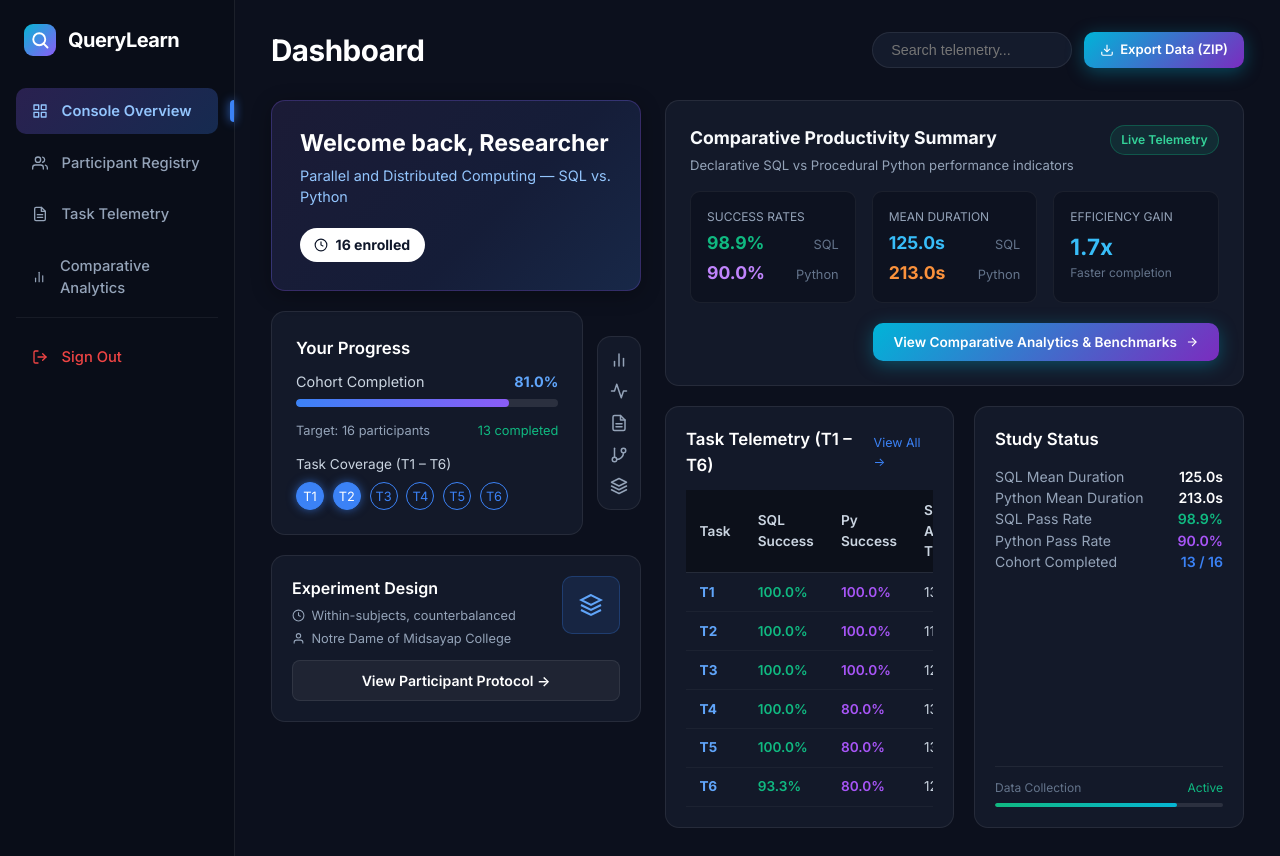
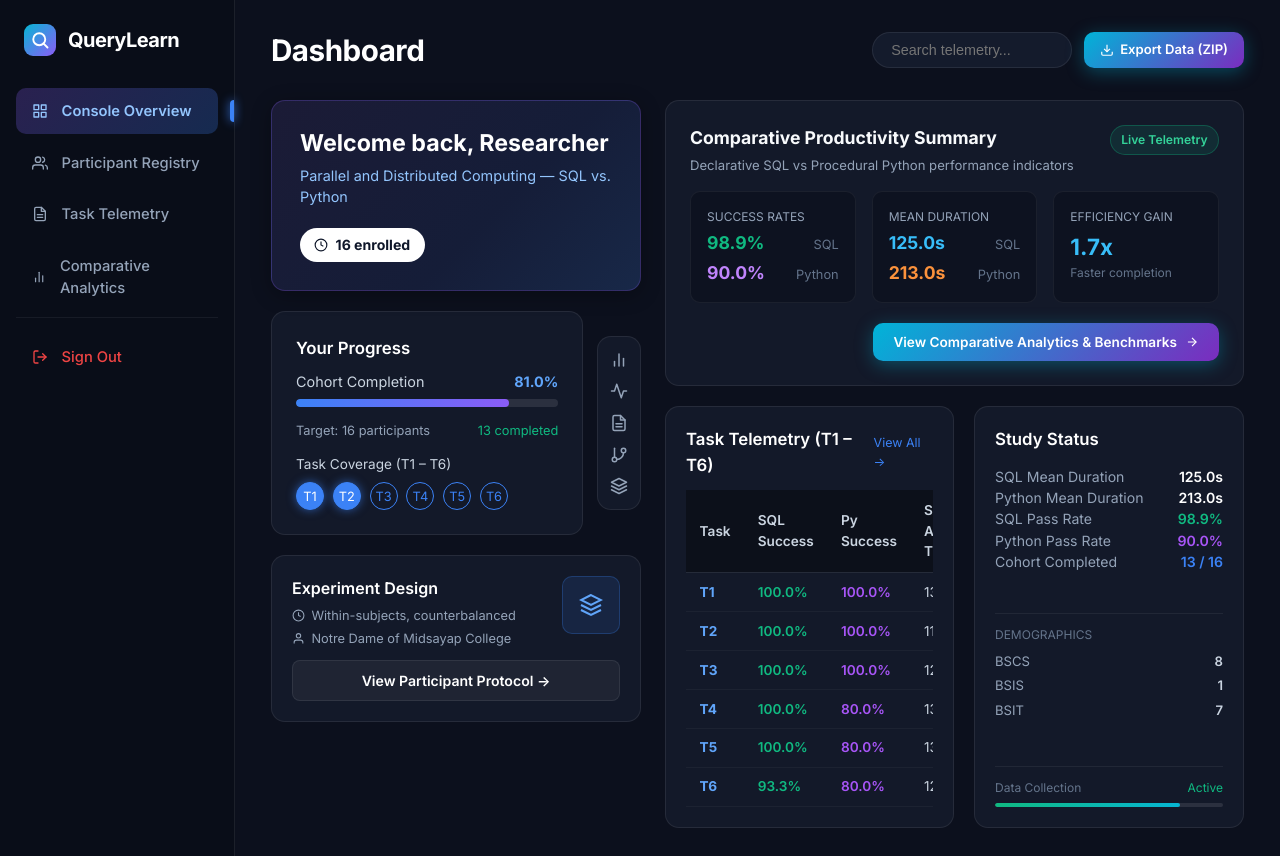
Before and after one commit to DeathKnell837/querylearn, a Flask app: page /dashboard/ in a window 1280 px wide. Run offline with Flask 3, Linux system fonts and the light colour scheme; a user stored in the database is signed in; data comes from the database, SQL or seed files in the repository.

Commit message:
Wire demographics into Study Status card, real progress fill, pilot seed button

```diff
--- a/blueprints/dashboard.py
+++ b/blueprints/dashboard.py
@@ -89,6 +89,10 @@ def overview():
     """)
     recent_participants = [dict(r) for r in cursor.fetchall()]
 
+    # Program demographics
+    cursor.execute("SELECT program, COUNT(*) as count FROM participants GROUP BY program")
+    program_counts = {row['program']: row['count'] for row in cursor.fetchall()}
+
     conn.close()
 
     metrics = {
@@ -102,7 +106,8 @@ def overview():
         "sql_avg_attempts": sql_stats['avg_attempts'],
         "python_avg_attempts": py_stats['avg_attempts'],
         "tasks": list(task_breakdown.values()),
-        "participants": recent_participants
+        "participants": recent_participants,
+        "program_counts": program_counts
     }
 
     return render_template('dashboard/overview.html', m=metrics)
--- a/templates/dashboard/overview.html
+++ b/templates/dashboard/overview.html
@@ -276,15 +276,38 @@
                             </div>
                         </div>
 
-                        <div style="margin-top: 1rem; padding-top: 0.75rem; border-top: 1px solid rgba(255,255,255,0.06);">
+                        <!-- Program Demographics -->
+                        {% if m.program_counts %}
+                        <div style="margin-top: 0.75rem; padding-top: 0.75rem; border-top: 1px solid rgba(255,255,255,0.06);">
+                            <div style="font-size: 0.75rem; color: #64748b; text-transform: uppercase; margin-bottom: 0.5rem;">Demographics</div>
+                            {% for prog, cnt in m.program_counts.items() %}
+                            <div style="display: flex; justify-content: space-between; align-items: center; font-size: 0.82rem; margin-bottom: 0.3rem;">
+                                <span style="color: #94a3b8;">{{ prog }}</span>
+                                <span style="font-weight: 600; color: #cbd5e1;">{{ cnt }}</span>
+                            </div>
+                            {% endfor %}
+                        </div>
+                        {% endif %}
+
+                        <div style="margin-top: 0.75rem; padding-top: 0.75rem; border-top: 1px solid rgba(255,255,255,0.06);">
                             <div style="display: flex; justify-content: space-between; font-size: 0.75rem; color: #64748b; margin-bottom: 0.35rem;">
                                 <span>Data Collection</span>
                                 <span style="color: #10b981;">Active</span>
                             </div>
                             <div class="db-track" style="height: 4px; margin-bottom: 0;">
-                                <div class="db-fill" style="width: 80%; background: linear-gradient(90deg, #10b981, #06b6d4);"></div>
+                                {% set fill_pct = (m.completed / 16 * 100)|round(0) if m.total_participants > 0 else 0 %}
+                                <div class="db-fill" style="width: {{ fill_pct }}%; background: linear-gradient(90deg, #10b981, #06b6d4);"></div>
                             </div>
                         </div>
+
+                        {% if m.total_participants == 0 %}
+                        <form method="POST" action="{{ url_for('dashboard.seed_data') }}" style="margin-top: 0.75rem;">
+                            <button type="submit" class="db-btn-run-gradient" style="width: 100%; padding: 0.5rem; font-size: 0.8rem; display: flex; align-items: center; justify-content: center; gap: 0.4rem; cursor: pointer; border: none;">
+                                <svg width="14" height="14" viewBox="0 0 24 24" fill="none" stroke="currentColor" stroke-width="2"><path d="M12 5v14"></path><path d="M5 12h14"></path></svg>
+                                Seed Pilot Data (16 participants)
+                            </button>
+                        </form>
+                        {% endif %}
                     </div>
                 </div>
             </div>
```
